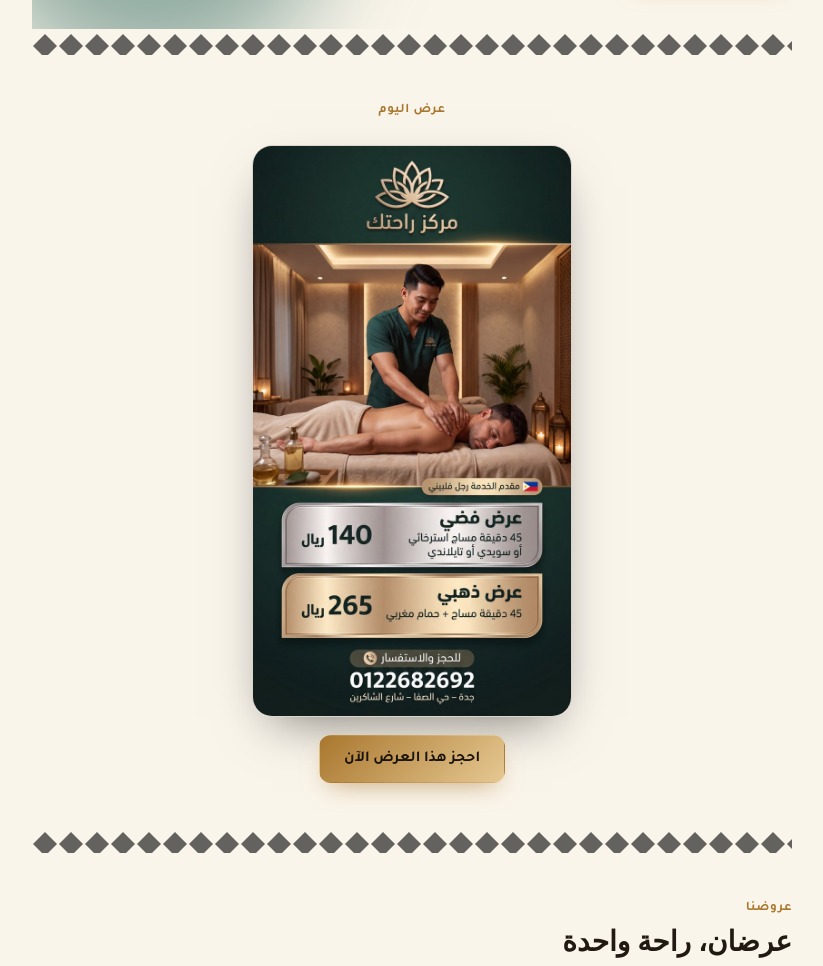
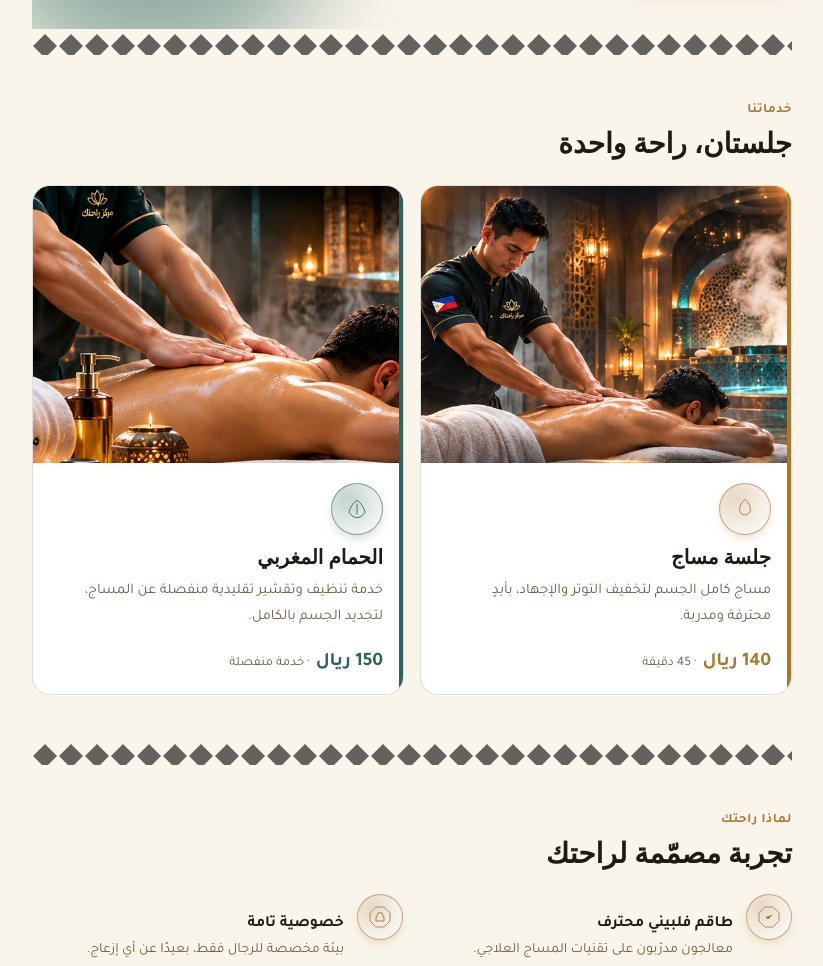
Before and after one commit to spamanarea-boop/rahatak-landing, a plain HTML site: page index.html in a window 1280 px wide. Shown: the part 560-1526 px from the top of the page, without its empty margins (228-1051 px from the left). Drawn offline with Linux system fonts and the light colour scheme; a web font is replaced by a local one.

Commit message:
Revert to standalone hammam pricing (150 SAR) per correction; massage stays 140 SAR, drop combo poster section

```diff
--- a/index.html
+++ b/index.html
@@ -4,7 +4,7 @@
 <meta charset="utf-8">
 <meta name="viewport" content="width=device-width, initial-scale=1">
 <title>مركز راحتك | مساج رجالي في جدة</title>
-<meta name="description" content="مركز راحتك - مساج رجالي احترافي بخصوصية تامة في حي الصفا، جدة. جلسة مساج 45 دقيقة بسعر 140 ريال، أو مع حمام مغربي بسعر 265 ريال.">
+<meta name="description" content="مركز راحتك - مساج رجالي احترافي بخصوصية تامة في حي الصفا، جدة. جلسة مساج 45 دقيقة بسعر 140 ريال، وحمام مغربي منفصل بسعر 150 ريال.">
 <script async src="https://www.googletagmanager.com/gtm.js?id=GTM-PPXKGH87"></script>
 <script>
   window.dataLayer = window.dataLayer || [];
@@ -238,34 +238,26 @@
 
   <svg class="ornament wrap" viewBox="0 0 760 22" preserveAspectRatio="none"><rect width="760" height="22" fill="url(#zellige)"/></svg>
 
-  <section class="section promo">
-    <span class="label">عرض اليوم</span>
-    <img src="images/offer-poster.jpg" alt="عرض مركز راحتك: 140 ريال للمساج، 265 ريال مع الحمام المغربي" loading="lazy">
-    <a class="btn primary" href="tel:0122682692">احجز هذا العرض الآن</a>
-  </section>
-
-  <svg class="ornament wrap" viewBox="0 0 760 22" preserveAspectRatio="none"><rect width="760" height="22" fill="url(#zellige)"/></svg>
-
   <section class="section">
-    <span class="label">عروضنا</span>
-    <h2>عرضان، راحة واحدة</h2>
+    <span class="label">خدماتنا</span>
+    <h2>جلستان، راحة واحدة</h2>
     <div class="cards">
       <div class="card gold">
         <img class="card-img" src="images/spa-scene-1.jpg" alt="جلسة مساج رجالي احترافية في مركز راحتك" loading="lazy">
         <div class="card-body">
           <span class="icon-badge gold"><svg class="icon" viewBox="0 0 48 48"><path fill="none" stroke="currentColor" stroke-width="1.6" d="M24 6c6 6 10 12 10 19a10 10 0 0 1-20 0c0-7 4-13 10-19z"/></svg></span>
-          <h3>العرض الفضي</h3>
-          <p>45 دقيقة مساج استرخائي أو سويدي أو تايلاندي، بأيدٍ محترفة ومدربة.</p>
-          <div class="meta"><b>140 ريال</b><span>· 45 دقيقة مساج</span></div>
+          <h3>جلسة مساج</h3>
+          <p>مساج كامل الجسم لتخفيف التوتر والإجهاد، بأيدٍ محترفة ومدربة.</p>
+          <div class="meta"><b>140 ريال</b><span>· 45 دقيقة</span></div>
         </div>
       </div>
       <div class="card teal">
-        <img class="card-img" src="images/spa-scene-2.jpg" alt="مساج رجالي مع حمام مغربي في أجواء دافئة" loading="lazy">
+        <img class="card-img" src="images/spa-scene-2.jpg" alt="أجواء الحمام المغربي الدافئة في مركز راحتك" loading="lazy">
         <div class="card-body">
           <span class="icon-badge teal"><svg class="icon" viewBox="0 0 48 48"><path fill="none" stroke="currentColor" stroke-width="1.6" d="M9 30c3-10 8-18 15-22 7 4 12 12 15 22-4 6-10 10-15 10s-11-4-15-10z"/><path fill="none" stroke="currentColor" stroke-width="1.6" d="M24 14v20"/></svg></span>
-          <h3>العرض الذهبي</h3>
-          <p>45 دقيقة مساج مع حمام مغربي كامل، لتجديد الجسم بالكامل في جلسة واحدة.</p>
-          <div class="meta"><b>265 ريال</b><span>· مساج + حمام مغربي</span></div>
+          <h3>الحمام المغربي</h3>
+          <p>خدمة تنظيف وتقشير تقليدية منفصلة عن المساج، لتجديد الجسم بالكامل.</p>
+          <div class="meta"><b>150 ريال</b><span>· خدمة منفصلة</span></div>
         </div>
       </div>
     </div>
```
